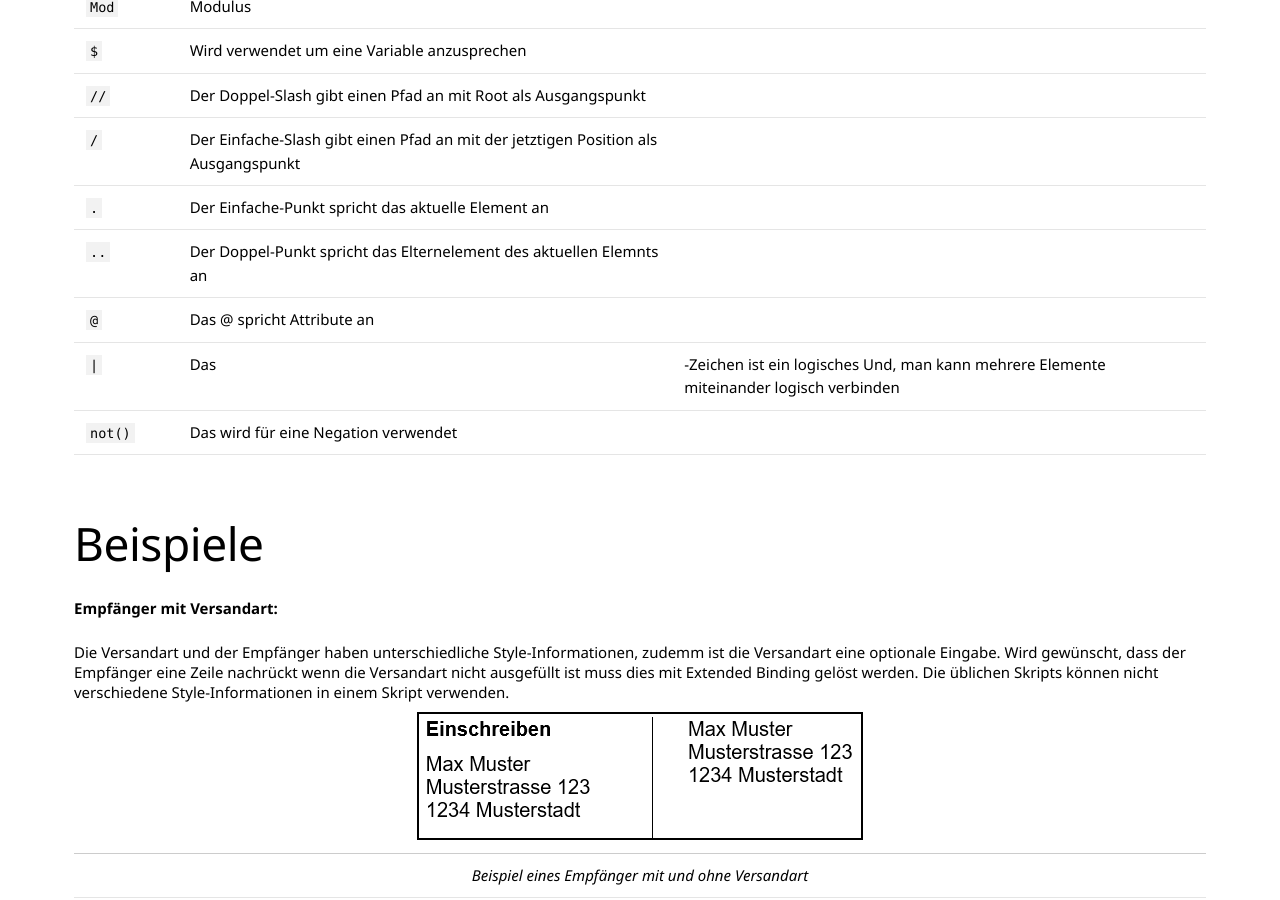
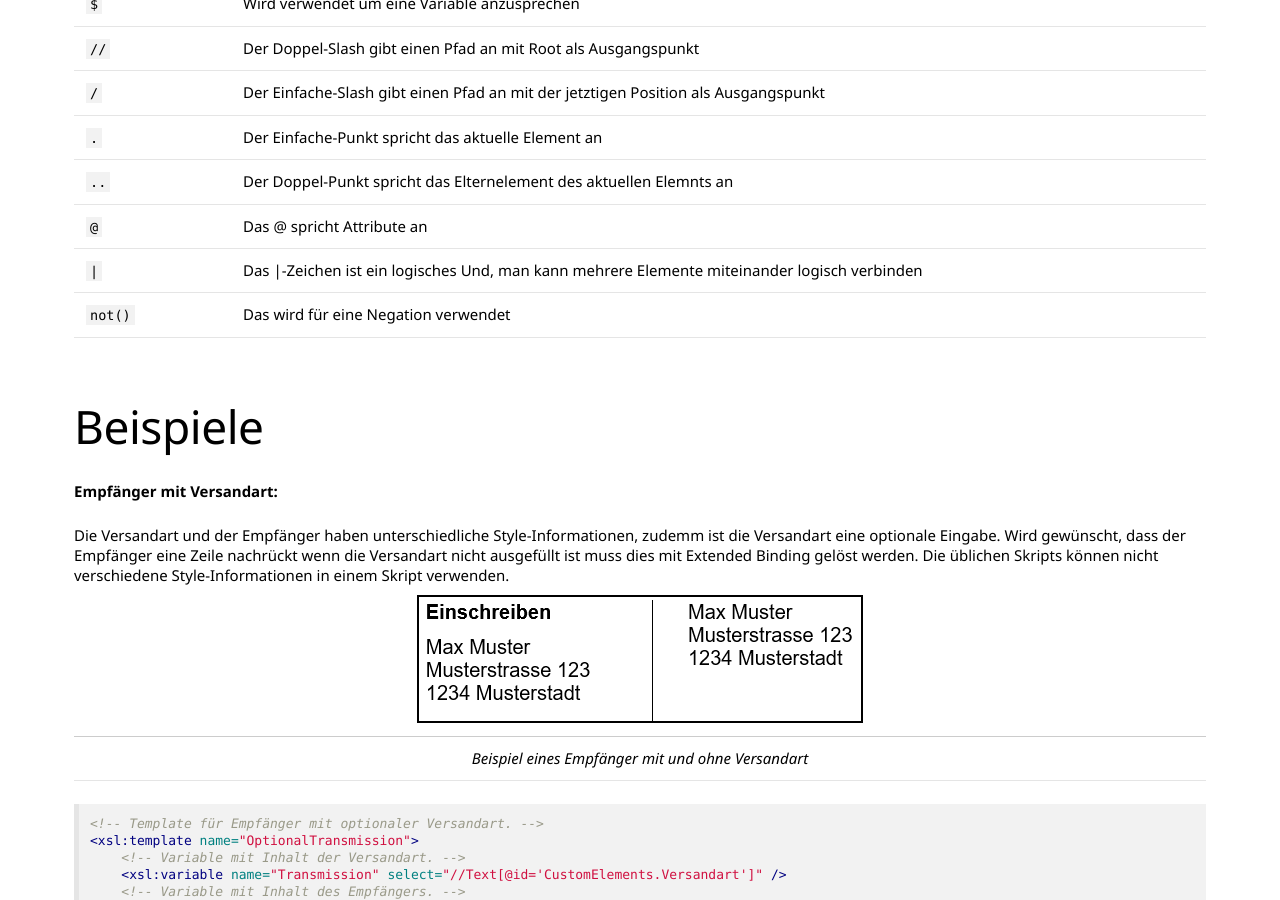
Before and after one commit to primesoft-group/oneoffixx-docs, a Jekyll site: the page built from _pages/docfunc/de/df-extendedbinding.md, in a window 1280 px wide and 900 px high, scrolled down 2664 px. Built offline with Jekyll 4.4.1, drawn with Linux system fonts in a browser that asks for light colours; nearby versions of some CDN libraries; some web fonts are replaced; some of the changed lines change nothing that is shown.

Commit message:
updated content

````diff
--- a/_pages/docfunc/de/df-extendedbinding.md
+++ b/_pages/docfunc/de/df-extendedbinding.md
@@ -76,7 +76,7 @@ __Formatierungs-Container Tags:__
 | ``` . ``` | Der Einfache-Punkt spricht das aktuelle Element an |
 | ``` .. ``` | Der Doppel-Punkt spricht das Elternelement des aktuellen Elemnts an |
 | ``` @ ``` | Das @ spricht Attribute an |
-| ``` | ``` | Das |-Zeichen ist ein logisches Und, man kann mehrere Elemente miteinander logisch verbinden |
+| ``` | ``` | Das &#124;-Zeichen ist ein logisches Und, man kann mehrere Elemente miteinander logisch verbinden |
 | ``` not() ``` | Das wird für eine Negation verwendet |
 
 ## Beispiele
````
